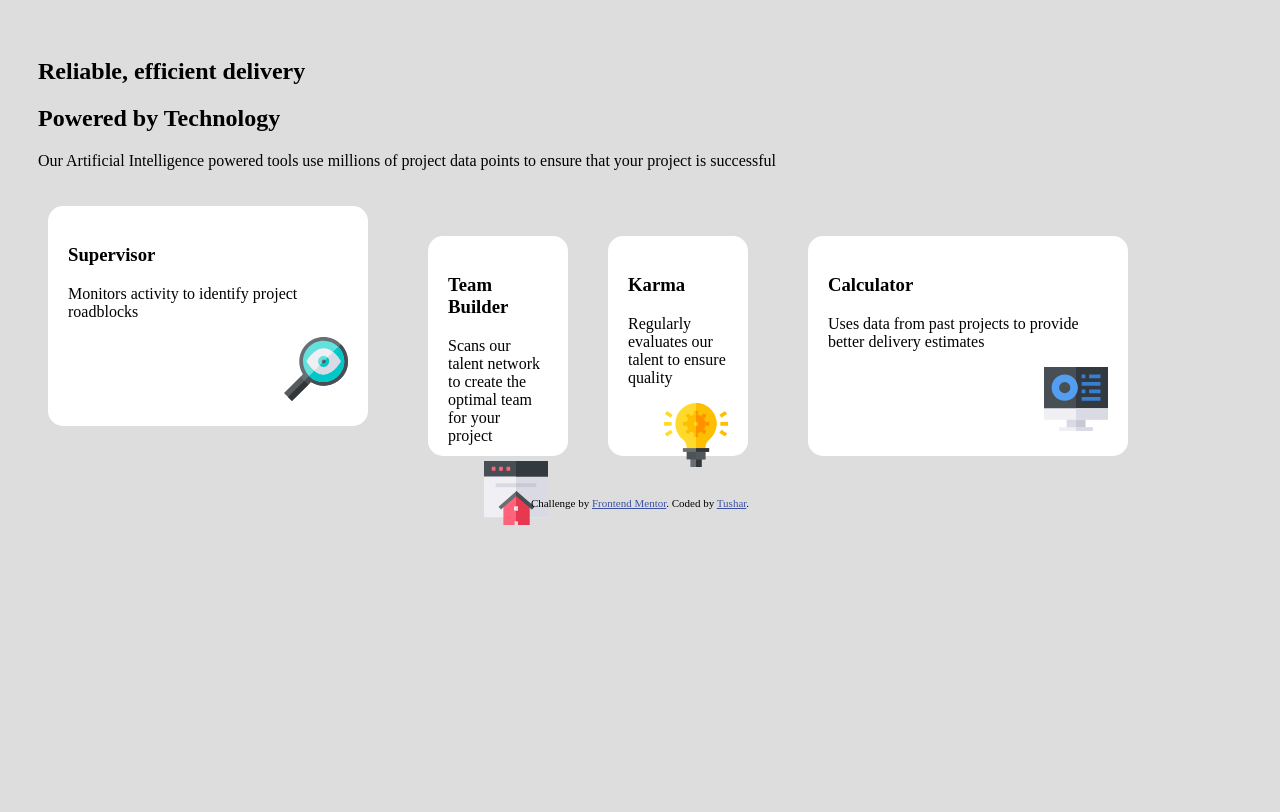
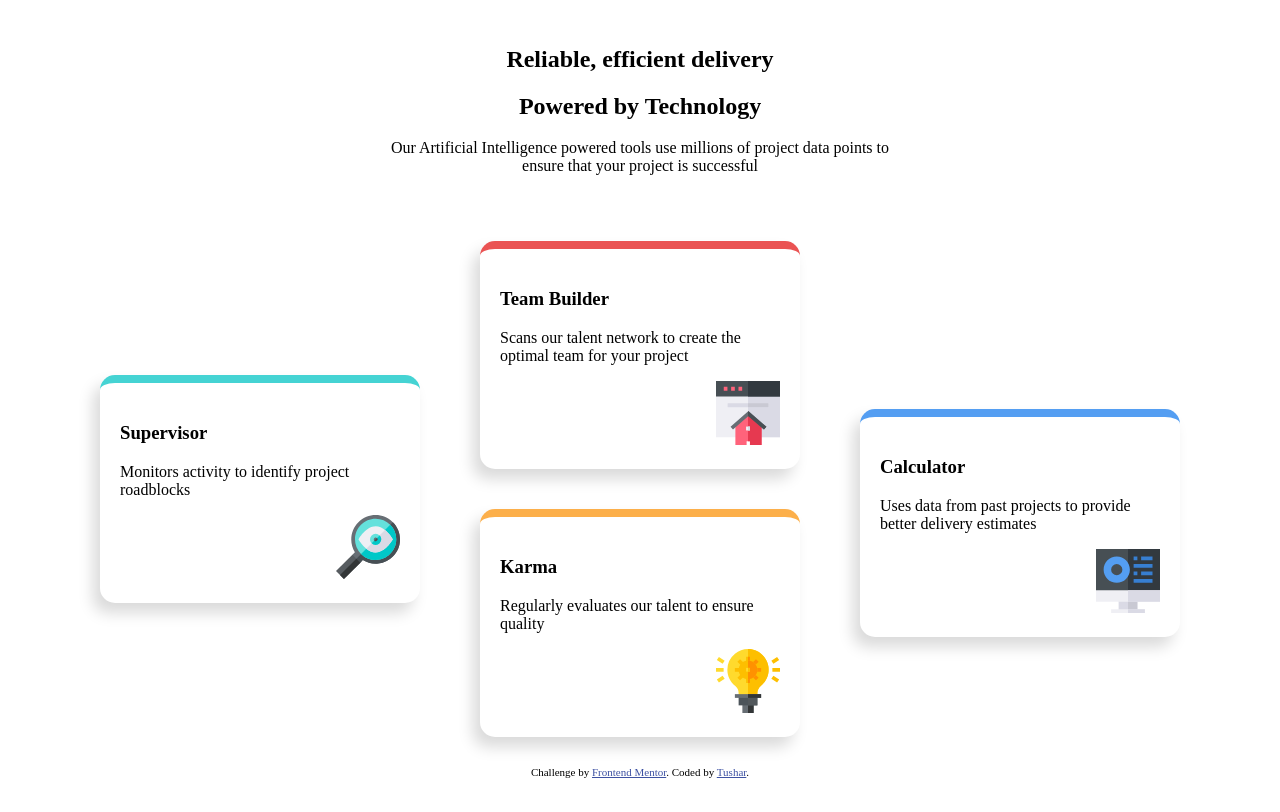
Before and after one commit to TS2410/four-card-feature-frontend-mentor, a plain HTML site: page index.html in a window 1280 px wide. Drawn offline with Linux system fonts and the light colour scheme.

Commit message:
completed the project

```diff
--- a/index.html
+++ b/index.html
@@ -10,6 +10,15 @@
 
   <!-- Feel free to remove these styles or customise in your own stylesheet 👍 -->
   <style>
+    @media(max-width: 750px){
+      .main{
+        flex-direction: column;
+      }
+      .container{
+        flex-direction: column;
+        flex-wrap: wrap;
+      }
+    }
     .attribution {
       font-size: 11px; text-align: center;
     }
@@ -46,22 +55,39 @@
     .sml-padding{
       padding: 10px;
     }
+    .box-shadow {
+      box-shadow: -7px 10px 15px  rgba(0, 0, 0, 0.15);
+    }
     .margin{
       margin: 20px;
     }
     body{
-      background-color: rgb(221, 221, 221);
       height: 97vh;
     }
     .card-1, .card-2, .card-3, .card-4{
       width: 280px;
       height: 180px;
     }
-    .cont-card-1, .cont-card-2n3, .cont-card-4{
+    .card-1{
+      border-top: 8px solid hsl(180, 62%, 55%);
+    }
+    .card-2{
+      border-top: 8px solid hsl(0, 78%, 62%);
+    }
+    .card-3{
+      border-top: 8px solid hsl(34, 97%, 64%);
+    }
+    .card-4{
+      border-top: 8px solid hsl(212, 86%, 64%);
+    }
+    .cont-card-1, .cont-card-4{
       width: 360px;
       height: 200px;
       display: flex;
       flex-direction: row;
+    }
+    .cont-card-2n3{
+      width: 360px;
     }
     .cont-card-1{
      align-items: center;
@@ -73,10 +99,18 @@
       justify-content: flex-end;
       width: 100%;
     }
+    .heading{
+      text-align: center;
+      max-width: 500px;
+      width: 100%;
+    }
+    .main{
+      height: 95%;
+    }
   </style>
 </head>
 <body class="sml-padding">
-  <div class="main display-flx flx-direction-column">
+  <div class="main display-flx flx-direction-column align-items-cntr justify-content-cntr">
     <div class="heading padding">
     <h2>Reliable, efficient delivery</h2>
     <h2>Powered by Technology</h2>
@@ -84,9 +118,9 @@
     <p>Our Artificial Intelligence powered tools use millions of project data points
     to ensure that your project is successful</p>
     </div>
-    <div class="container display-flx flx-direction-row">
+    <div class="container display-flx flx-direction-row align-items-cntr justify-content-cntr">
       <div class="cont-card-1 sml-padding">
-        <div class="card-1 wht-bg border-radius padding margin display-flx flx-direction-column"><!--card1 start-->
+        <div class="card-1 wht-bg border-radius padding margin display-flx flx-direction-column box-shadow"><!--card1 start-->
           <div class="head">
             <h3>Supervisor</h3>
             <p>Monitors activity to identify project roadblocks</p>
@@ -97,8 +131,8 @@
         </div>
       </div>
 
-      <div class="cont-card-2n3 sml-padding">
-        <div class="card-2 wht-bg border-radius padding margin display-flx flx-direction-column"><!--card2 start-->
+      <div class="cont-card-2n3 sml-padding display-flx flx-direction-column">
+        <div class="card-2 wht-bg border-radius padding margin display-flx flx-direction-column box-shadow"><!--card2 start-->
           <div class="head">
             <h3>Team Builder</h3>
             <p>Scans our talent network to create the optimal team for your project</p>
@@ -107,7 +141,7 @@
             <img src="./images/icon-team-builder.svg">
           </div>
         </div><!--card2 end-->
-        <div class="card-3 wht-bg border-radius padding margin display-flx flx-direction-column"><!--card3 start-->
+        <div class="card-3 wht-bg border-radius padding margin display-flx flx-direction-column box-shadow"><!--card3 start-->
           <div class="head">
             <h3>Karma</h3>
             <p>Regularly evaluates our talent to ensure quality</p>
@@ -118,8 +152,8 @@
         </div><!--card3 end-->
       </div>
 
-      <div class="-cont-card-4 sml-padding">
-        <div class="card-4 wht-bg border-radius padding margin display-flx flx-direction-column"><!--card4 start-->
+      <div class="cont-card-4 sml-padding">
+        <div class="card-4 wht-bg border-radius padding margin display-flx flx-direction-column box-shadow"><!--card4 start-->
           <div class="head">
             <h3>Calculator</h3>
             <p>Uses data from past projects to provide better delivery estimates</p>
```
